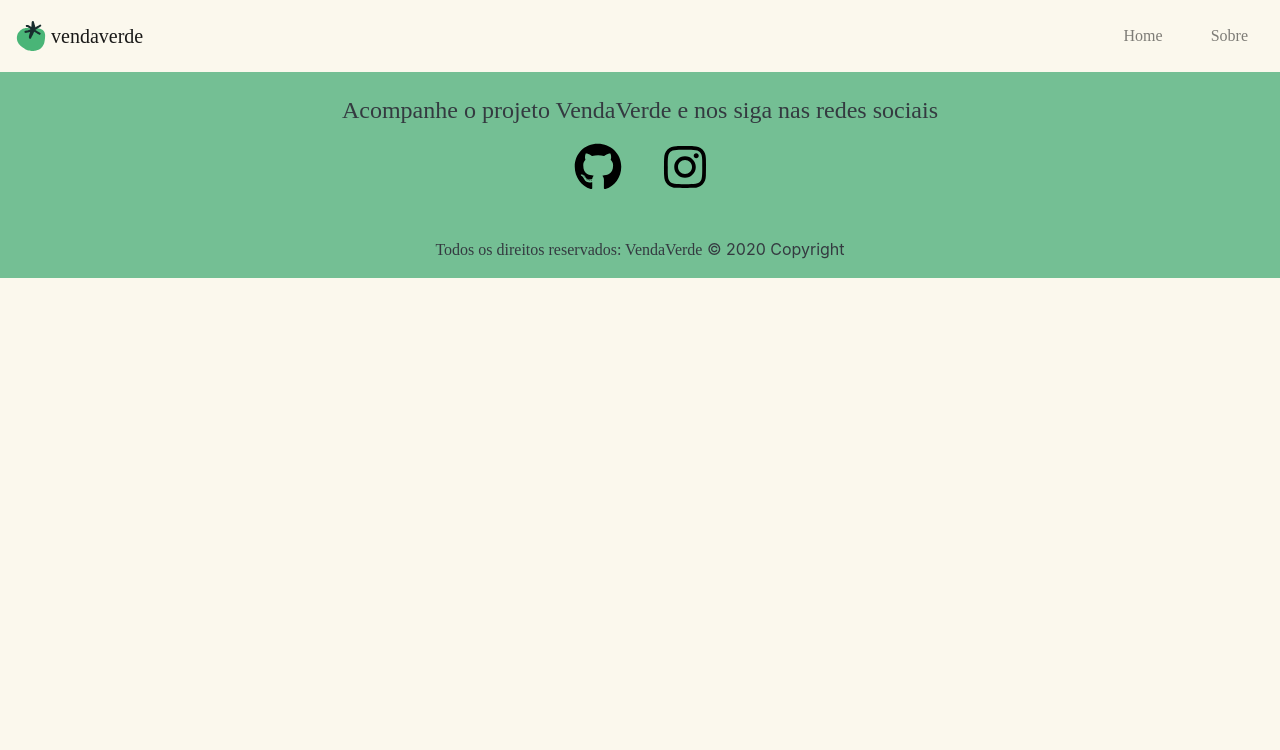
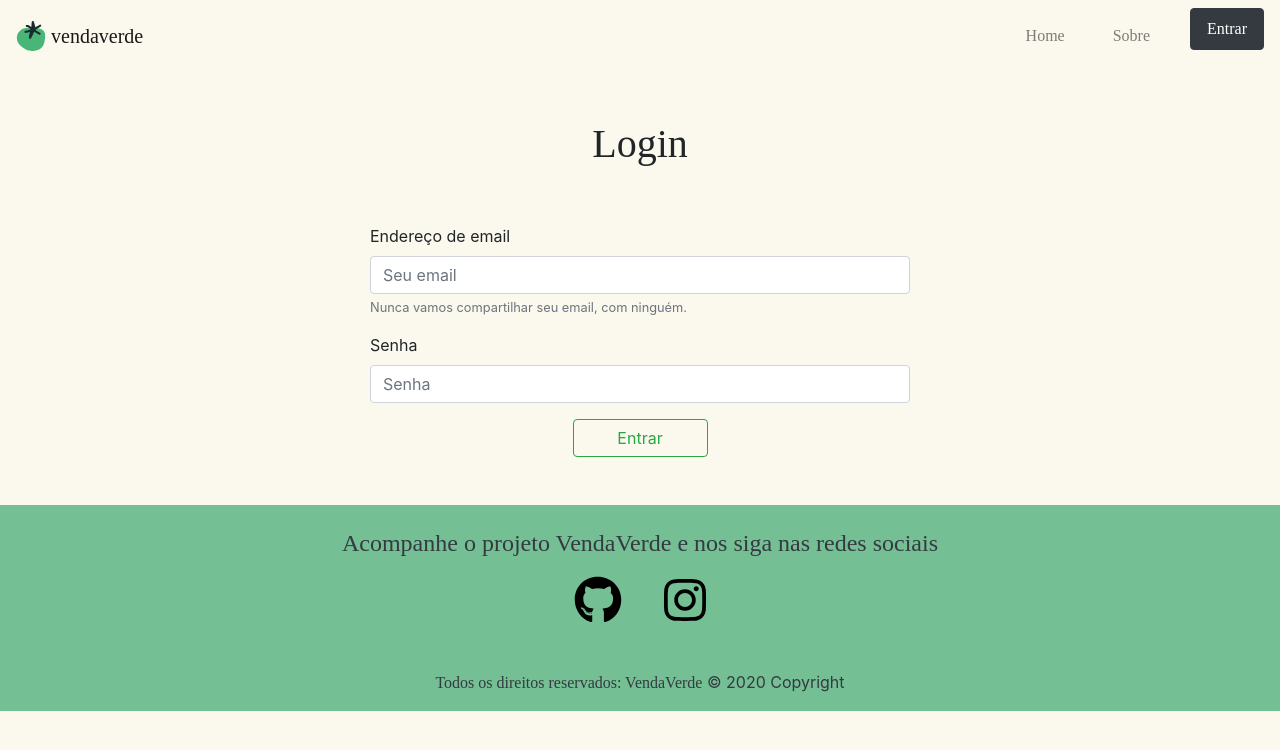
Before and after one commit to Projeto-Integrador-t10/projetointegrador, an Angular app in the folder vendaverde/: page /login in a window 1280 px wide. Before the commit this address led to /. Shown: the top 750 px of the page. Built offline with nearby package versions, Linux system fonts and the light colour scheme; a web font is replaced by a local one.

Commit message:
inclui página de login

```diff
--- a/vendaverde/src/app/app-routing.module.ts
+++ b/vendaverde/src/app/app-routing.module.ts
@@ -1,12 +1,14 @@
 import { NgModule } from '@angular/core';
 import { Routes, RouterModule } from '@angular/router';
 import { HomeComponent } from './home/home.component';
+import { LoginComponent } from './login/login.component';
 import { SobreComponent } from './sobre/sobre.component';
 
 const routes: Routes = [
   {path: '', redirectTo: 'home', pathMatch:'full'},
   {path: 'home', component: HomeComponent},
-  {path: 'sobre', component: SobreComponent}
+  {path: 'sobre', component: SobreComponent},
+  {path: 'login', component: LoginComponent}
 ];
 
 @NgModule({
--- a/vendaverde/src/app/app.module.ts
+++ b/vendaverde/src/app/app.module.ts
@@ -1,5 +1,7 @@
 import { BrowserModule } from '@angular/platform-browser';
 import { NgModule } from '@angular/core';
+import { HttpClientModule } from '@angular/common/http';
+import { FormsModule } from '@angular/forms';
 
 import { AppRoutingModule } from './app-routing.module';
 import { AppComponent } from './app.component';
@@ -24,7 +26,9 @@ import { CadastroComponent } from './cadastro/cadastro.component';
   imports: [
     BrowserModule,
     AppRoutingModule,
-    FontAwesomeModule
+    FontAwesomeModule,
+    HttpClientModule,
+    FormsModule
   ],
   providers: [],
   bootstrap: [AppComponent]
--- a/vendaverde/src/app/login/login.component.html
+++ b/vendaverde/src/app/login/login.component.html
@@ -1 +1,28 @@
-<p>login works!</p>
+<div class="container">
+    <div class="row mt-5 mb-5">
+        <div class="col-md-12">
+            <h1 class="text-center">Login</h1>
+        </div>
+    </div>
+    <div class="row mb-5 d-flex justify-content-center">
+        <div class="col-md-6">
+            <div>
+                <div class="form-group">
+                    <label for="exampleInputEmail1">Endereço de email</label>
+                    <input type="email" class="form-control" id="exampleInputEmail1" aria-describedby="emailHelp"
+                        placeholder="Seu email">
+                    <small id="emailHelp" class="form-text text-muted">Nunca vamos compartilhar seu email, com
+                        ninguém.</small>
+                </div>
+                <div class="form-group">
+                    <label for="exampleInputPassword1">Senha</label>
+                    <input type="password" class="form-control" id="exampleInputPassword1" placeholder="Senha">
+                </div>
+                <div class="d-flex justify-content-center">
+                    <button type="submit" class="btn btn-outline-success w-25" >Entrar</button>
+                </div>
+
+            </div>
+        </div>
+    </div>
+</div>
--- a/vendaverde/src/app/login/login.component.ts
+++ b/vendaverde/src/app/login/login.component.ts
@@ -1,4 +1,5 @@
 import { Component, OnInit } from '@angular/core';
+import { Router } from '@angular/router';
 
 @Component({
   selector: 'app-login',
@@ -7,9 +8,11 @@ import { Component, OnInit } from '@angular/core';
 })
 export class LoginComponent implements OnInit {
 
-  constructor() { }
+  constructor(
+    public router: Router
+  ) { }
 
-  ngOnInit(): void {
+  ngOnInit() {
   }
 
 }
--- a/vendaverde/src/app/navbar/navbar.component.css
+++ b/vendaverde/src/app/navbar/navbar.component.css
@@ -0,0 +1,3 @@
+a {
+    cursor: pointer;
+}
--- a/vendaverde/src/app/navbar/navbar.component.html
+++ b/vendaverde/src/app/navbar/navbar.component.html
@@ -16,11 +16,10 @@
         <li class="nav-item ml-3">
           <a class="nav-link p-3" routerLink='/sobre'>Sobre</a>
         </li>
-        <!--
+
           <li class="nav-item ml-4">
-            <a class="nav-link btn btn-dark text-white px-3" href="#">Entrar</a>
+            <a class="nav-link btn btn-dark text-white px-3" routerLink='/login'>Entrar</a>
           </li>
-        -->
 
       </ul>
     </div>
```
Also changed, not shown: 1 other file (tests, documents, lock files or other folders).
